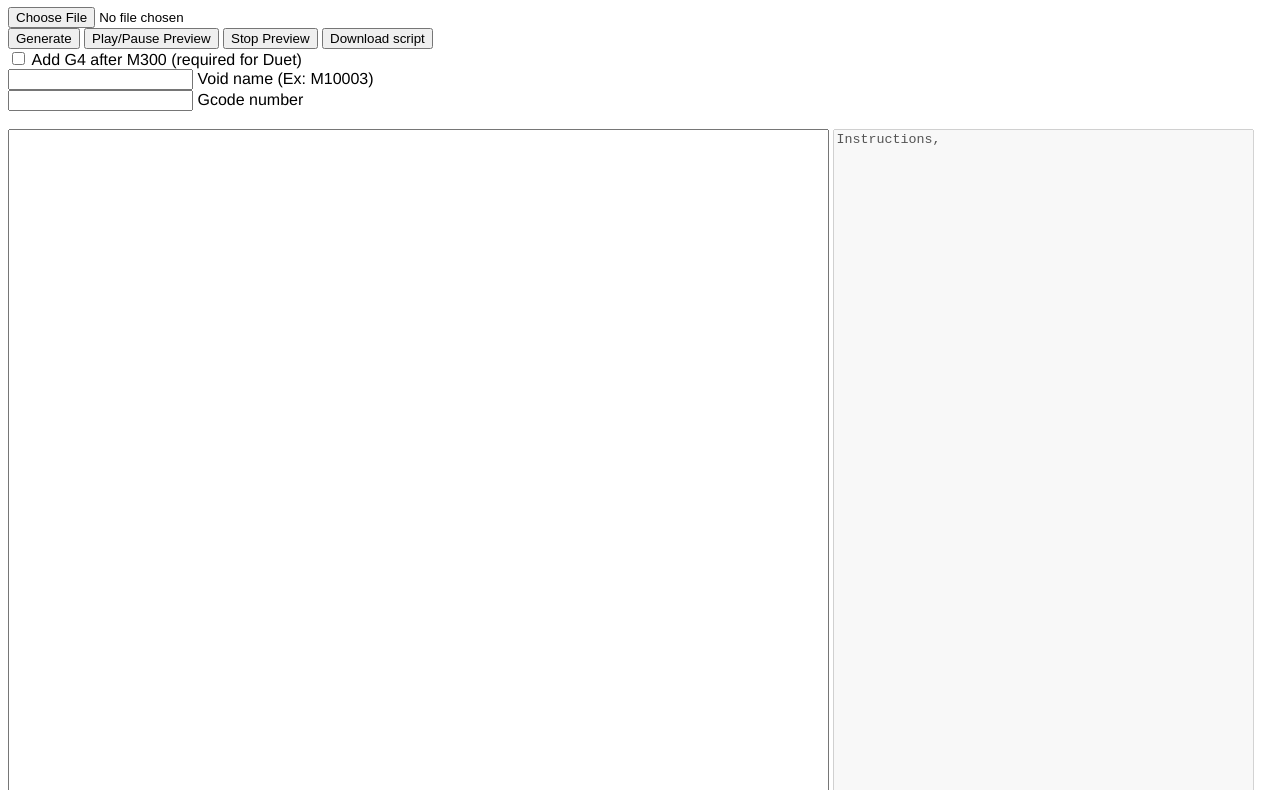
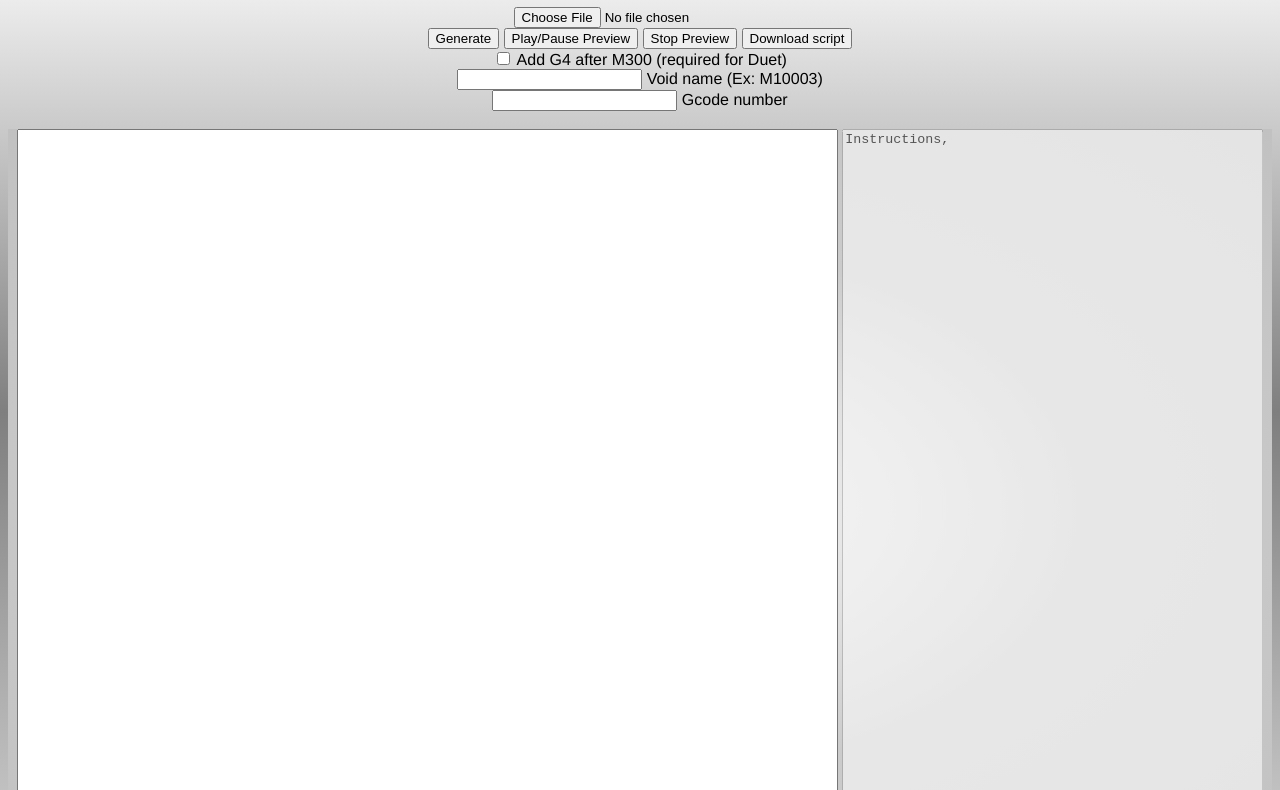
Before and after one commit to dakotath/midi-to-cSharp, a plain HTML site: page index.html in a window 1280 px wide. Shown: the part 73-863 px from the top of the page. Drawn offline with Linux system fonts and the light colour scheme.

Commit message:
Add files via upload

```diff
--- a/styles.css
+++ b/styles.css
@@ -1,3 +1,23 @@
 body {
     font-family: 'Helvetica Neue', 'Helvetica', sans-serif;
 }
+.buttons {
+    text-align: center;
+}
+.values {
+    text-align: center;
+}
+.resultOut {
+    text-align: center;
+    background: linear-gradient();
+    background: #FFFFFF;
+    background: -moz-radial-gradient(center, #FFFFFF 0%, #CBCBCB 50%, #C1C1C1 100%);
+    background: -webkit-radial-gradient(center, #FFFFFF 0%, #CBCBCB 50%, #C1C1C1 100%);
+    background: radial-gradient(ellipse at center, #FFFFFF 0%, #CBCBCB 50%, #C1C1C1 100%);
+}
+.header {
+    background: #FFFFFF;
+    background: -moz-linear-gradient(top, #FFFFFF 0%, #7F7F7F 50%, #D3D3D3 100%);
+    background: -webkit-linear-gradient(top, #FFFFFF 0%, #7F7F7F 50%, #D3D3D3 100%);
+    background: linear-gradient(to bottom, #FFFFFF 0%, #7F7F7F 50%, #D3D3D3 100%);
+}
```
